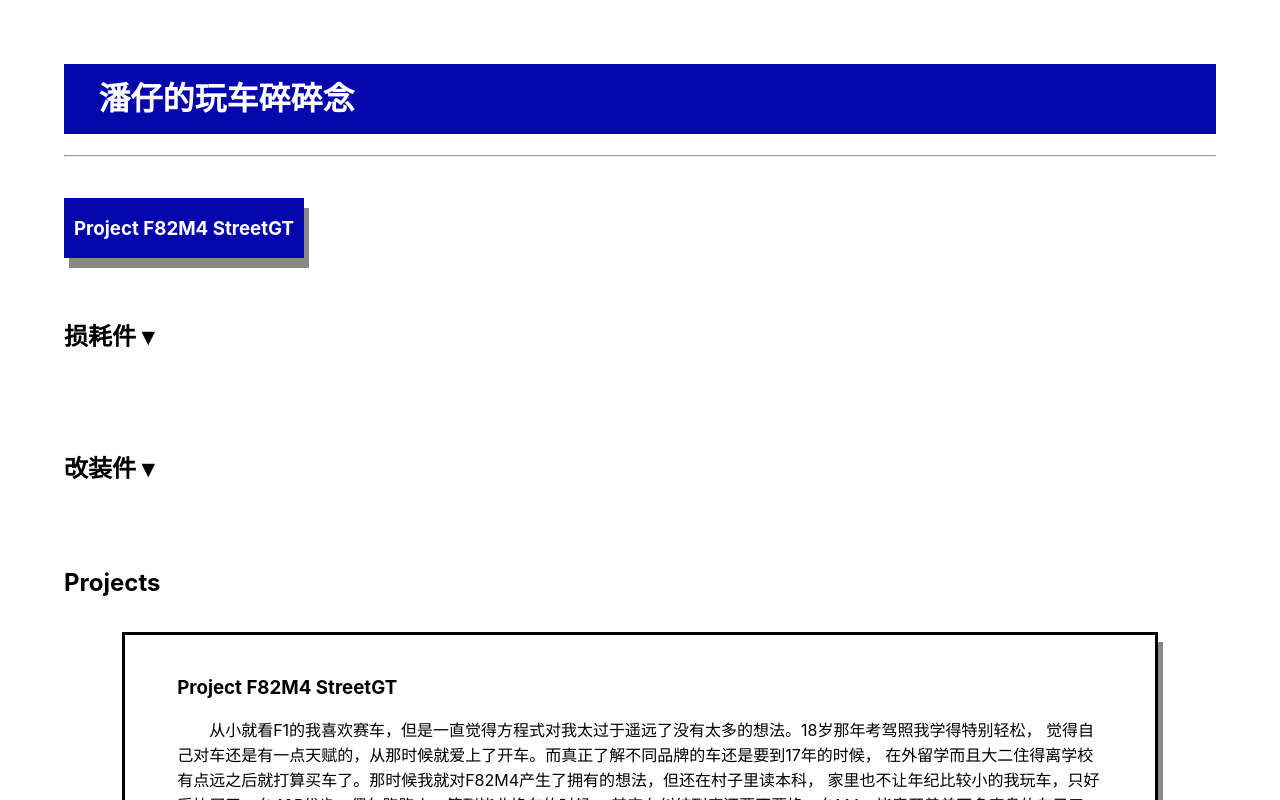
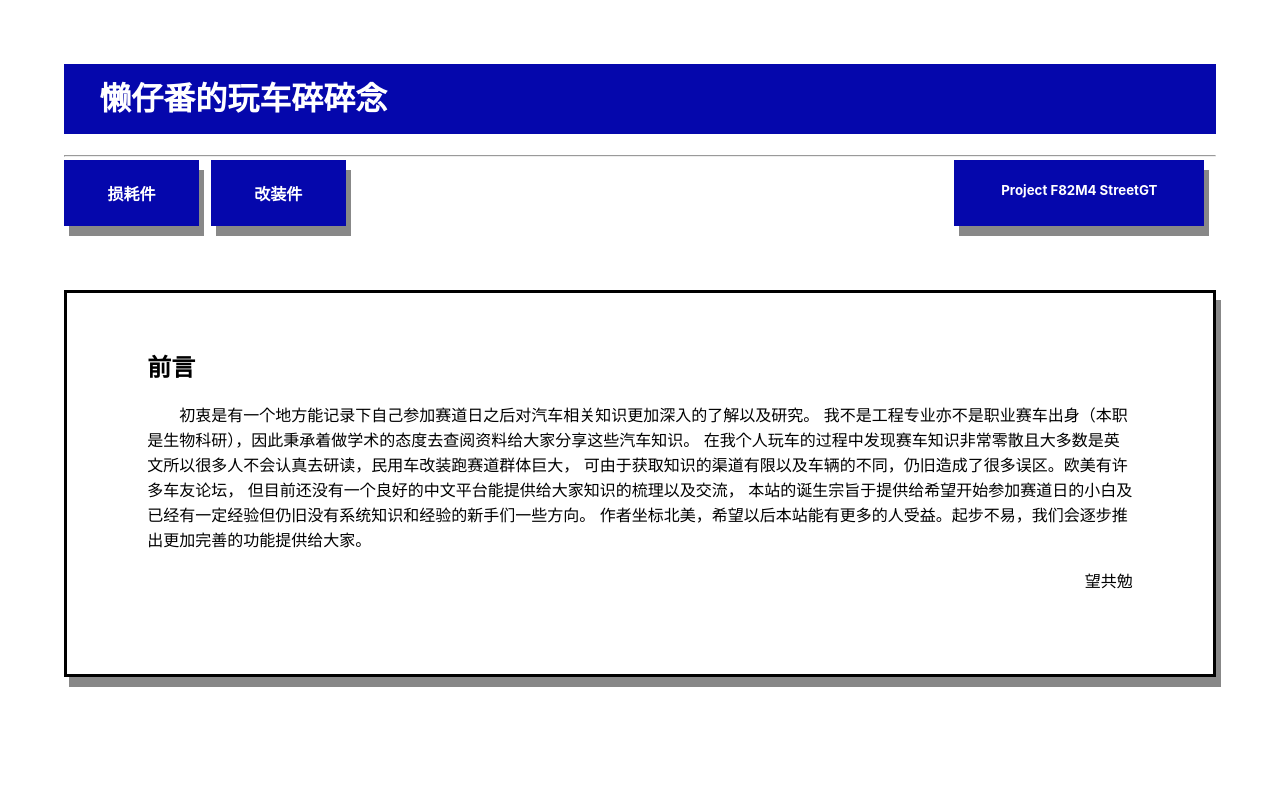
Before and after one commit to Lazy-Fan/Lazy-Fan.github.io, a React (Create React App) app: page / in a window 1280 px wide. Shown: the top 800 px of the page. Built offline with nearby package versions, Linux system fonts and the light colour scheme.

Commit message:
Feat: New title button format

```diff
--- a/src/components/CSS/Home.css
+++ b/src/components/CSS/Home.css
@@ -7,11 +7,8 @@ body p{
     margin-top: 5%;
     margin-right: 5%;
     background-color: #0507ac;
-
     height: 70px;
     line-height: 70px;
-
-
 }
 
 .main-header h1{
@@ -19,13 +16,35 @@ body p{
     color:white;
 }
 
-.projects-button-wrapper{
+.title-box{
+    margin-left:2%;
+    width: 35%;
+    cursor:pointer;
+}
+
+.title-button-wrapper{
+    display:flex;
+    flex-direction: row;
+    width:100%;
+}
+
+
+.title-button-left{
+    display:flex;
+    flex-direction: row;
     margin-left:5%;
-    margin-right:5%;
-    margin-top:5%;
+    margin-top: 2%;
+    width:50%;
+}
+
+
+.title-button-right{
     display: flex;
     flex-direction: row;
-    justify-content: left;
+    width:50%;
+    justify-content: end;
+    margin-right:5%;
+    margin-top: 2%;
 }
 
 .project-button{
@@ -35,6 +54,13 @@ body p{
     padding-right:10px;
     box-shadow: 5px 10px #888888;
     cursor:pointer;
+    margin-right:2%;
+    width:40%;
+    text-align: center;
+}
+
+.title-button{
+    width:20%;
 }
 
 .project-button a{
@@ -61,12 +87,10 @@ li{
 
 .wearing-click{
     display: inline-block;
-    cursor: pointer;
 }
 
 .modified-click{
     display: inline-block;
-    cursor:pointer;
 }
 
 .table-content-click{
@@ -89,6 +113,26 @@ li{
     cursor:pointer;
 }
 
+.adv-content{
+    margin-left: 5%;
+    margin-right: 5%;
+    margin-top: 5%;
+    background-color:white;
+    box-shadow: 5px 10px #888888;
+    border-style: solid;
+    padding-left:2%;
+    padding-right:2%;
+    padding-bottom:2%;
+}
+
+.intro{
+    margin: 5%;
+}
+
+.intro-footer{
+    text-align:end;
+}
+
 .wearing-part-content{
     margin-left: 5%;
     margin-right: 5%;
@@ -97,9 +141,15 @@ li{
     display: none;
     box-shadow: 5px 10px #888888;
     border-style: solid;
+    padding-top:2%;
     padding-left:2%;
     padding-right:2%;
     padding-bottom:2%;
+}
+
+
+.wearing-part-wrapper{
+    margin-top: 5%;
 }
 
 .modified-part-wrapper{
@@ -137,6 +187,7 @@ li{
     padding-left:2%;
     padding-right:2%;
     padding-bottom:2%;
+    display:none;
 }
 
 .talbe-wrapper{
@@ -158,6 +209,8 @@ table{
 th, td{
     padding: 10px 20px;
     border: 1px solid #000;
+    text-align: center;
+    width:50%;
 }
 
 .table-content{
@@ -177,15 +230,32 @@ th, td{
 
 .table-click{
     cursor: pointer;
+    width:25%;
     background-color: rgb(180,180,180);
-    padding-left: 5%;
-    padding-right: 5%;
+    padding-left: 2%;
+    padding-right: 2%;
+    text-align: center;
+}
+
+.table-click h3{
+    margin-bottom:5px;
+    padding-bottom:0;
+}
+
+.table-click h5{
+    margin-top:0;
+    padding-top:0;
+    font-size:10px;
 }
 
 .table1-click{
-    margin-right: 30%;
+    margin-right: 10%;
     background-color:white;
     box-shadow: 5px 10px #888888;
+}
+
+.table3-click{
+    margin-left:10%;
 }
 
 .table2{
@@ -204,7 +274,7 @@ th, td{
 }
 
 .project1-list1{
-    line-height:30px;
+    /* line-height:30px; */
 }
 
 .project1-list1 li{
--- a/src/components/Home.js
+++ b/src/components/Home.js
@@ -6,7 +6,7 @@ import {useParams} from "react-router-dom";
 
 const Home = () => {
     useEffect(() => {
-        document.title = "潘仔的玩车碎碎念"
+        document.title = "懒仔番的玩车碎碎念"
         var n = localStorage.getItem('on_load_counter');
 
         if (n === null) {
@@ -23,29 +23,76 @@ const Home = () => {
     <Fragment>
         {console.log(localStorage.getItem('on_load_counter'))}
         <div className = "main-header">
-            <h1>潘仔的玩⻋碎碎念</h1>
+            <div className = "title-box" onClick = {showAdv}>
+                <h1>懒仔番的玩⻋碎碎念</h1>
+            </div>
             <hr></hr>
+
         </div>
 
-        <div className = "projects-button-wrapper">
-            <div className = "project-button">
-                <a href="#project1-title">
-                    <h3>Project F82M4 StreetGT</h3>
-                </a>
+        <div className = "title-button-wrapper">
+
+            <div className = "title-button-left">
+                <div className = "project-button title-button" onClick = {showWearingPart}>
+                    <h4>损耗件</h4>
+                </div>
+
+
+                <div className = "project-button title-button" onClick = {showModifiedPart}>
+                    <h4>改装件</h4>
+                </div>
+
             </div>
+
+            <div className = "title-button-right" onClick = {showProjectOne}>
+
+                <div className = "project-button">
+                    <h5>Project F82M4 StreetGT</h5>
+                </div>
+
+            </div>
+
         </div>
 
-        <div className = "refit-content">
+        <div className = "main-display">
+            <div id = "adv-content" className = "adv-content">
+
+                <div className = "intro">
+                    <h2>前言</h2>
+                    <p>&emsp;&emsp;初衷是有一个地方能记录下自己参加赛道日之后对汽车相关知识更加深入的了解以及研究。
+                        我不是工程专业亦不是职业赛车出身（本职是生物科研），因此秉承着做学术的态度去查阅资料给大家分享这些汽车知识。
+                        在我个人玩车的过程中发现赛车知识非常零散且大多数是英文所以很多人不会认真去研读，民用车改装跑赛道群体巨大，
+                        可由于获取知识的渠道有限以及车辆的不同，仍旧造成了很多误区。欧美有许多车友论坛，
+                        但目前还没有一个良好的中文平台能提供给大家知识的梳理以及交流，
+                        本站的诞生宗旨于提供给希望开始参加赛道日的小白及已经有一定经验但仍旧没有系统知识和经验的新手们一些方向。
+                        作者坐标北美，希望以后本站能有更多的人受益。起步不易，我们会逐步推出更加完善的功能提供给大家。
+                    </p>
+
+                    <div className = "intro-footer">
+                        <p>望共勉</p>
+                    </div>
+                </div>
+
+            </div>
+
+
             <div id = "wearing-part-wrapper" className = "wearing-part-wrapper">
-                <div className = "wearing-click" onClick = {showWearingPart}>
+                {/* <div className = "wearing-click" onClick = {showWearingPart}>
                     <h2 id= "wearing-part-title">
                         损耗件 ▾
                     </h2>
-                </div>
+                </div> */}
 
                 <div id = "wearing-part-content" className = "wearing-part-content">
 
                     <h2>以下都是参加赛道日前必须检查以及经常更换的项目!!!</h2>
+
+
+                    <div className = "wearing-click">
+                        <h2 id= "wearing-part-title">
+                            损耗件
+                        </h2>
+                    </div>
                     <PullDownMenu
                         upTriangleString = {"机油 ▴"}
                         downTriangleString = {"机油 ▾"}
@@ -103,17 +150,25 @@ const Home = () => {
                                     <div className = "table-choice">
                                         <div id = "table1-click" className = "table-click table1-click " onClick = {showTable1}>
                                             <h3>半R胎</h3>
+                                            <h5>(Extreme Performance) </h5>
                                         </div>
 
 
                                         <div id = "table2-click" className = "table-click table2-click " onClick = {showTable2}>
-                                            <h3>R胎/Semi Slick</h3>
+                                            <h3>R胎</h3>
+                                            <h5> (R Compound) </h5>
+                                        </div>
+
+
+                                        <div id = "table3-click" className = "table-click table3-click " onClick = {showTable3}>
+                                            <h3>半光头</h3>
+                                            <h5> (Semi-Slick) </h5>
                                         </div>
 
 
                                     </div>
 
-                                    <div id = "table1" className = "table1">
+                                    <div id = "table1" className = "table table1">
                                         <table>
                                             <thead>
                                                 <tr>
@@ -127,7 +182,7 @@ const Home = () => {
                                                 <tr>
                                                     <td>Yokohama A052</td>
 
-                                                    <td>TW200</td>
+                                                    <td>200</td>
 
                                                 </tr>
 
@@ -137,7 +192,7 @@ const Home = () => {
                                                 <tr>
                                                     <td>Michelin Pilot Sport Cup 2</td>
 
-                                                    <td> TW180</td>
+                                                    <td> 180</td>
                                                 </tr>
 
                                             </tbody>
@@ -146,14 +201,14 @@ const Home = () => {
                                                 <tr>
                                                     <td>Falken Azenis RT660</td>
 
-                                                    <td> TW200</td>
+                                                    <td> 200</td>
                                                 </tr>
 
                                             </tbody>
                                         </table>
                                     </div>
 
-                                    <div id = "table2" className = "table2">
+                                    <div id = "table2" className = "table table2">
 
                                         <table>
                                             <thead>
@@ -168,7 +223,7 @@ const Home = () => {
                                                 <tr>
                                                     <td>Nankang AR1</td>
 
-                                                    <td>TW100</td>
+                                                    <td>100</td>
                                                 </tr>
 
                                             </tbody>
@@ -177,7 +232,7 @@ const Home = () => {
                                                 <tr>
                                                     <td>Michelin Pilot Sport Cup 2R</td>
 
-                                                    <td>TW140</td>
+                                                    <td>140</td>
                                                 </tr>
 
                                             </tbody>
@@ -186,7 +241,7 @@ const Home = () => {
                                                 <tr>
                                                     <td>Goodyear Eagle F1 Supercar 3R</td>
 
-                                                    <td>TW100</td>
+                                                    <td>100</td>
                                                 </tr>
 
                                             </tbody>
@@ -195,7 +250,7 @@ const Home = () => {
                                                 <tr>
                                                     <td>Hankook Ventus TD</td>
 
-                                                    <td>TW80</td>
+                                                    <td>80</td>
                                                 </tr>
 
                                             </tbody>
@@ -204,7 +259,7 @@ const Home = () => {
                                                 <tr>
                                                     <td>Pirelli P Zero TrofeoR</td>
 
-                                                    <td>TW60</td>
+                                                    <td>60</td>
                                                 </tr>
 
                                             </tbody>
@@ -212,14 +267,48 @@ const Home = () => {
                                         </table>
 
                                     </div>
+
+
+                                    <div id = "table3" className = "table table3">
+                                        <table>
+                                            <thead>
+                                                <tr>
+                                                    <th>轮胎种类</th>
+
+                                                    <th>耐磨指数(Tread Wear)</th>
+                                                </tr>
+                                            </thead>
+
+                                            <tbody>
+                                                <tr>
+                                                    <td>Hoosier R7</td>
+
+                                                    <td>40</td>
+
+                                                </tr>
+
+                                            </tbody>
+
+                                            <tbody>
+                                                <tr>
+                                                    <td>Hoosier A7</td>
+
+                                                    <td>40</td>
+                                                </tr>
+
+                                            </tbody>
+
+                                        </table>
+                                    </div>
                                 </div>
                             </div>
 
                             <p>更好的轮胎代表着更强的抓地力，但同时对悬挂的要求也就更高。绝大部分改装车的原厂悬挂都没有能力完全适配R胎，因此没有更换绞牙避震的大部分车友们其实更换一套半R胎就够了。
                             </p>
 
-                            *轮胎尺寸等选择问题详见轮毂篇
-	                        <p>最后提一下轮胎的损耗了，不同于街胎，半热熔轮胎都是用heat cycle进行计算的，heat cycle指轮胎达到一个稳定的工作温度之后一段时间又冷却下来。赛道日基本以一节15分钟为计算是一个heat cycle，那么轮胎大致可以使用30个heat cycle，以赛道日来计算的话约等于6个赛道日吧，不过具体情况还是要看驾驶的激烈程度以及轮胎花纹的磨损。</p>
+                            *轮胎尺寸等选择问题详见
+                            <a href="#kaqian-title" onClick = {showLungu}>轮毂篇</a>
+                            <p>最后提一下轮胎的损耗了，不同于街胎，半热熔轮胎都是用heat cycle进行计算的，heat cycle指轮胎达到一个稳定的工作温度之后一段时间又冷却下来。赛道日基本以一节15分钟为计算是一个heat cycle，那么轮胎大致可以使用30个heat cycle，以赛道日来计算的话约等于6个赛道日吧，不过具体情况还是要看驾驶的激烈程度以及轮胎花纹的磨损。</p>
 
 
                         </div>
@@ -274,13 +363,19 @@ const Home = () => {
 
 
             <div id = "modified-part-wrapper" className = "modified-part-wrapper">
-                <div className = "modified-click" onClick = {showModifiedPart}>
+                {/* <div className = "modified-click" onClick = {showModifiedPart}>
                     <h2 id= "modified-part-title">
                         改装件 ▾
                     </h2>
-                </div>
+                </div> */}
 
                 <div id = "modified-part-content" className = "modified-part-content">
+
+                    <div className = "modified-click">
+                        <h2 id= "modified-part-title">
+                            改装件
+                        </h2>
+                    </div>
 
                     <PullDownMenu
                         upTriangleString = {"卡钳 ▴"}
@@ -310,14 +405,7 @@ const Home = () => {
                 </div>
 
             </div>
-        </div>
 
-        <div id = "projects-wrapper" className = "projects-wrapper">
-            <div className = "projects-click"> {/* onClick = {showProjects}> */}
-                    <h2 id= "projects-title">
-                        Projects
-                    </h2>
-                </div>
             <div id = "projects-content" className = "projects-content">
 
                 <div id="project-1" className = "project-1">
@@ -444,9 +532,8 @@ const Home = () => {
 
             </div>
 
+        </div>
 
-
-        </div>
 
 
     </Fragment>
@@ -455,83 +542,146 @@ const Home = () => {
   );
 };
 
-function showTable1(){
+function resetTableButtons(){
+    var table1Click = document.getElementById("table1-click");
+    var table2Click = document.getElementById("table2-click");
+    var table3Click = document.getElementById("table3-click");
+
+
+    table1Click.style.backgroundColor = "rgb(180,180,180)";
+    table1Click.style.boxShadow = "none";
+
+    table2Click.style.backgroundColor = "rgb(180,180,180)";
+    table2Click.style.boxShadow = "none";
+
+    table3Click.style.backgroundColor = "rgb(180,180,180)";
+    table3Click.style.boxShadow = "none";
+}
+
+function resetTableContents(){
     var table1 = document.getElementById("table1");
     var table2 = document.getElementById("table2");
+    var table3 = document.getElementById("table3");
+
+    table1.style.display = "none";
+    table2.style.display = "none";
+    table3.style.display = "none";
+}
+
+function showTable1(){
+    resetTableButtons();
+    resetTableContents();
+
+    var table1 = document.getElementById("table1");
+
     var table1Click = document.getElementById("table1-click");
-    var table2Click = document.getElementById("table2-click");
 
     table1.style.display = "block";
-    table2.style.display = "none";
 
     table1Click.style.backgroundColor = "white";
     table1Click.style.boxShadow = "5px 10px #888888";
-
-    table2Click.style.backgroundColor = "rgb(180,180,180)";
-    table2Click.style.boxShadow = "none";
 }
 
 
 function showTable2(){
-    var table1 = document.getElementById("table1");
+    resetTableButtons();
+    resetTableContents();
+
     var table2 = document.getElementById("table2");
-    var table1Click = document.getElementById("table1-click");
+
     var table2Click = document.getElementById("table2-click");
 
-    table1.style.display = "none";
     table2.style.display = "block";
-    table1Click.style.backgroundColor = "rgb(180,180,180)";
-    table1Click.style.boxShadow = "none";
 
     table2Click.style.backgroundColor = "white";
     table2Click.style.boxShadow = "5px 10px #888888";
+}
+
+
+function showTable3(){
+    resetTableButtons();
+    resetTableContents();
+
+    var table3 = document.getElementById("table3");
+
+    var table3Click = document.getElementById("table3-click");
+
+    table3.style.display = "block";
+
+    table3Click.style.backgroundColor = "white";
+    table3Click.style.boxShadow = "5px 10px #888888";
+}
+
+function showAdv(){
+    resetMainDisplay();
+
+    var currDiv = document.getElementById("adv-content");
+    currDiv.style.display = 'block';
+}
+
+
+function showWearingPart(){
+    resetMainDisplay();
+    var currDiv = document.getElementById("wearing-part-content");
+    currDiv.style.display = 'block';
+}
+
+function showProjectOne(){
+
+    resetMainDisplay();
+
+    var currDiv = document.getElementById("projects-content");
+    currDiv.style.display = 'block';
+}
+
+
+function resetMainDisplay(){
+    var div0 = document.getElementById("adv-content");
+    var div1 = document.getElementById("wearing-part-content");
+    var div2 = document.getElementById("modified-part-content");
+    var div3 = document.getElementById("projects-content");
+
+    div0.style.display = "none";
+    div1.style.display = "none";
+    div2.style.display = "none";
+    div3.style.display = "none";
+
+}
+function showModifiedPart(){
+    resetMainDisplay();
+
+    var currDiv = document.getElementById("modified-part-content");
+    currDiv.style.display = "block";
 
 }
 
-function showWearingPart(){
-    var currDiv = document.getElementById("wearing-part-content");
-    var currTitle = document.getElementById("wearing-part-title");
-    if(currDiv.style.display === "block"){
-        currDiv.style.display = "none";
-        currTitle.innerHTML = "损耗件 ▾";
-    }else{
-        currDiv.style.display = 'block';
-        currTitle.innerHTML = "损耗件 ▴";
-    }
-}
+function showLungu(){
+    resetMainDisplay();
 
-function showProjects(){
-    var currDiv = document.getElementById("projects-content");
-    var currTitle = document.getElementById("projects-title");
-    if(currDiv.style.display === "block"){
-        currDiv.style.display = "none";
-        currTitle.innerHTML = "Projects ▾";
-    }else{
-        currDiv.style.display = 'block';
-        currTitle.innerHTML = "Projects ▴";
-    }
-}
+    var currDiv = document.getElementById("modified-part-content");
 
-function showModifiedPart(){
-    var currDiv = document.getElementById("modified-part-content");
-    var currTitle = document.getElementById("modified-part-title");
-    if(currDiv.style.display === "block"){
-        currDiv.style.display = "none";
-        currTitle.innerHTML = "改装件 ▾";
-    }else{
-        currDiv.style.display = 'block';
-        currTitle.innerHTML = "改装件 ▴";
-    }
+    currDiv.style.display = 'block';
+
+    var kaqianDiv = document.getElementById("lungu-div");
+    var kaqianTitle = document.getElementById("lungu-title");
+
+    kaqianDiv.style.display = "block";
+    kaqianTitle.innerHTML = "轮毂 ▴";
 }
 
 function showKaqian(){
+
+    resetMainDisplay();
+
     var currDiv = document.getElementById("modified-part-content");
-    var currTitle = document.getElementById("modified-part-title");
 
-    if(currDiv.style.display != "block"){
-        currDiv.style.display = 'block';
-        currTitle.innerHTML = "改装件 ▴";
-    }
+    currDiv.style.display = 'block';
+
+    var kaqianDiv = document.getElementById("kaqian-div");
+    var kaqianTitle = document.getElementById("kaqian-title");
+
+    kaqianDiv.style.display = "block";
+    kaqianTitle.innerHTML = "卡钳 ▴";
 }
 
 function showTableContent(){
```
